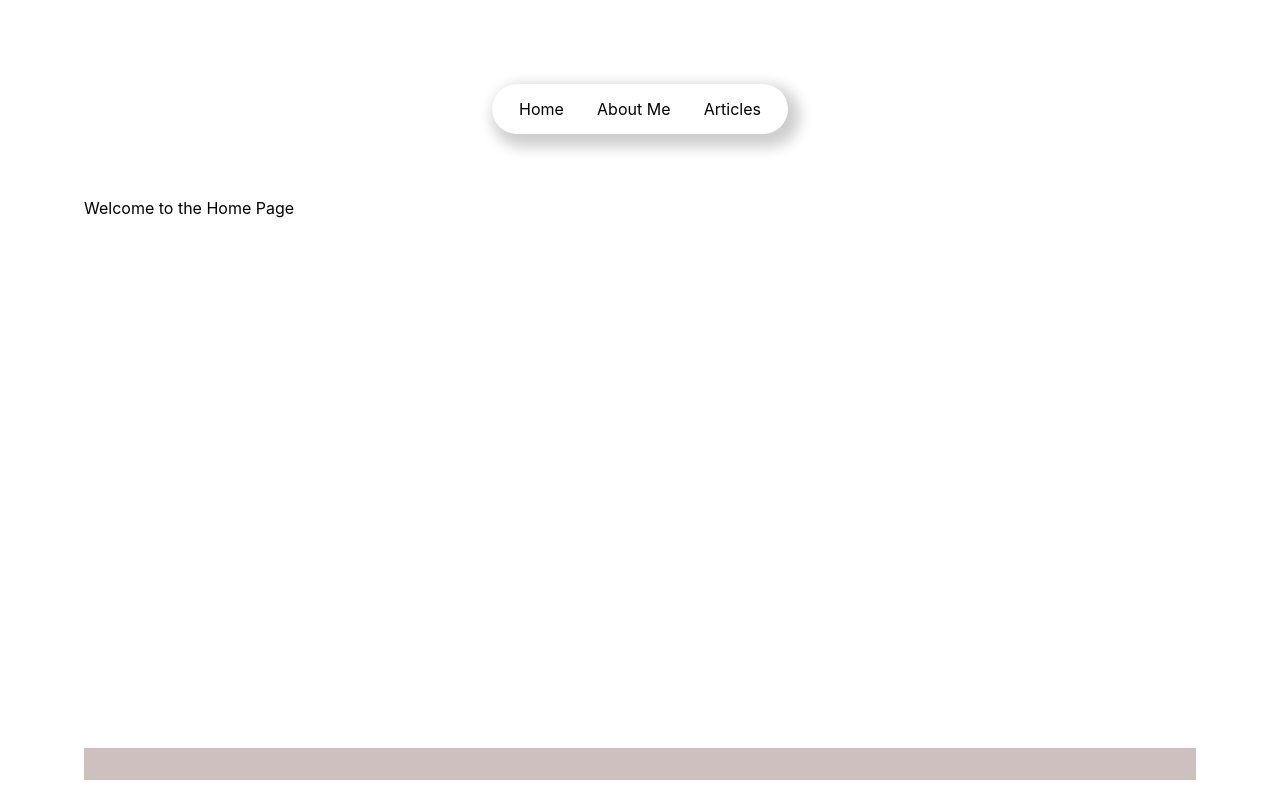
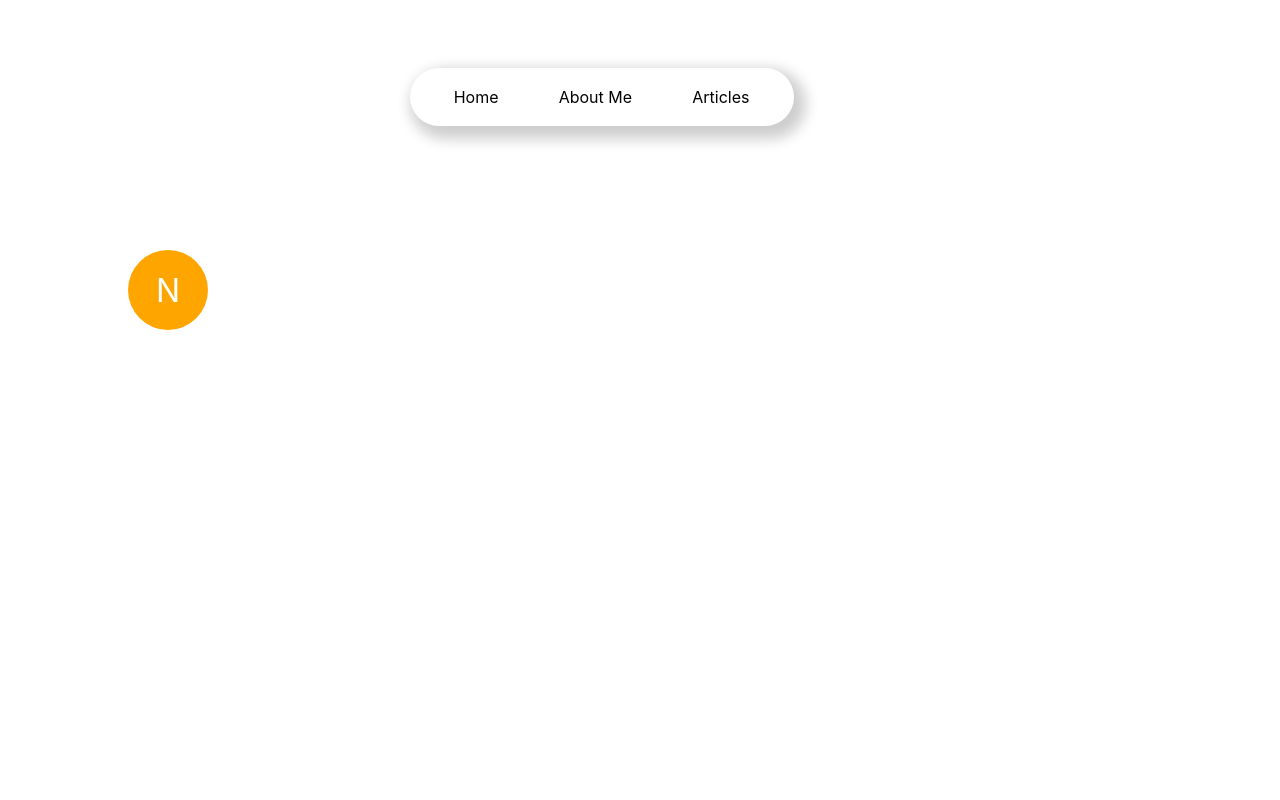
Before and after one commit to nvaneethm/react-portfolio, a Next.js app: page / in a window 1280 px wide. Shown: the top 800 px of the page. Built offline with nearby package versions, Linux system fonts and the light colour scheme.

Commit message:
avatar and styling

```diff
--- /dev/null
+++ b/components/Avatar.tsx
@@ -0,0 +1,32 @@
+// components/Avatar.tsx
+import React, { useState, useEffect } from "react";
+import styles from "../styles/Avatar.module.css"; // Make sure the path to your CSS module is correct
+
+const Avatar = () => {
+  const [avatarSize, setAvatarSize] = useState(80); // Initial size
+  const [topPosition, setTopPosition] = useState(250);
+
+  useEffect(() => {
+    const handleScroll = () => {
+      const newSize = Math.max(50, 80 - window.scrollY / 10); // Adjust size based on scroll
+      const newTop = Math.max(67, 250 - window.scrollY * 3);
+      setAvatarSize(newSize);
+      setTopPosition(newTop);
+    };
+
+    window.addEventListener("scroll", handleScroll);
+
+    return () => window.removeEventListener("scroll", handleScroll);
+  }, []);
+
+  return (
+    <div
+      className={styles.avatar}
+      style={{ width: avatarSize, height: avatarSize, top: topPosition }}
+    >
+      N
+    </div>
+  );
+};
+
+export default Avatar;
--- a/pages/index.tsx
+++ b/pages/index.tsx
@@ -1,5 +1,14 @@
-const Home = () => {
-  return <div>Welcome to the Home Page</div>;
+// pages/index.tsx
+import React from "react";
+import Avatar from "../components/Avatar";
+import styles from "../styles/Home.module.css";
+
+const HomePage = () => {
+  return (
+    <div className={styles.home}>
+      <Avatar />
+    </div>
+  );
 };
 
-export default Home;
+export default HomePage;
--- /dev/null
+++ b/styles/Avatar.module.css
@@ -0,0 +1,15 @@
+/* styles/Avatar.module.css */
+.avatar {
+    background-color: orange;
+    color: white;
+    width: 80px;
+    height: 80px;
+    border-radius: 50%;
+    display: flex;
+    justify-content: center;
+    align-items: center;
+    position: fixed;
+    left: 10%;
+    font-size: 2rem;
+    z-index: 10;
+}
--- a/styles/Header.module.css
+++ b/styles/Header.module.css
@@ -1,7 +1,6 @@
 /* styles/Header.module.css */
 .header {
-  padding: 4rem;
+  padding: 3rem;
   text-align: center;
-  border-radius: 30px; /* Rounded corners */
-  /* Other styles as needed */
+  border-radius: 30px;
 }
--- a/styles/Home.module.css
+++ b/styles/Home.module.css
@@ -1,116 +1,3 @@
-.container {
-  padding: 0 2rem;
+.home{
+  height: 100vh;
 }
-
-.main {
-  min-height: 100vh;
-  padding: 4rem 0;
-  flex: 1;
-  display: flex;
-  flex-direction: column;
-  justify-content: center;
-  align-items: center;
-}
-
-.footer {
-  display: flex;
-  flex: 1;
-  padding: 2rem 0;
-  border-top: 1px solid #eaeaea;
-  justify-content: center;
-  align-items: center;
-}
-
-.footer a {
-  display: flex;
-  justify-content: center;
-  align-items: center;
-  flex-grow: 1;
-}
-
-.title a {
-  color: #0070f3;
-  text-decoration: none;
-}
-
-.title a:hover,
-.title a:focus,
-.title a:active {
-  text-decoration: underline;
-}
-
-.title {
-  margin: 0;
-  line-height: 1.15;
-  font-size: 4rem;
-}
-
-.title,
-.description {
-  text-align: center;
-}
-
-.description {
-  margin: 4rem 0;
-  line-height: 1.5;
-  font-size: 1.5rem;
-}
-
-.code {
-  background: #fafafa;
-  border-radius: 5px;
-  padding: 0.75rem;
-  font-size: 1.1rem;
-  font-family: Menlo, Monaco, Lucida Console, Liberation Mono, DejaVu Sans Mono,
-    Bitstream Vera Sans Mono, Courier New, monospace;
-}
-
-.grid {
-  display: flex;
-  align-items: center;
-  justify-content: center;
-  flex-wrap: wrap;
-  max-width: 800px;
-}
-
-.card {
-  margin: 1rem;
-  padding: 1.5rem;
-  text-align: left;
-  color: inherit;
-  text-decoration: none;
-  border: 1px solid #eaeaea;
-  border-radius: 10px;
-  transition: color 0.15s ease, border-color 0.15s ease;
-  max-width: 300px;
-}
-
-.card:hover,
-.card:focus,
-.card:active {
-  color: #0070f3;
-  border-color: #0070f3;
-}
-
-.card h2 {
-  margin: 0 0 1rem 0;
-  font-size: 1.5rem;
-}
-
-.card p {
-  margin: 0;
-  font-size: 1.25rem;
-  line-height: 1.5;
-}
-
-.logo {
-  height: 1em;
-  margin-left: 0.5rem;
-}
-
-@media (max-width: 600px) {
-  .grid {
-    width: 100%;
-    flex-direction: column;
-  }
-}
--- a/styles/Navbar.module.css
+++ b/styles/Navbar.module.css
@@ -2,8 +2,9 @@
 .navbar {
   display: flex;
   justify-content: space-around;
-  /* background-color: #333; */
-  padding: 10px;
+  position: fixed;
+  left: 32%;
+  padding: 14px;
   border-radius: 30px;
   min-width: 270px;
   width: 30%;
```
